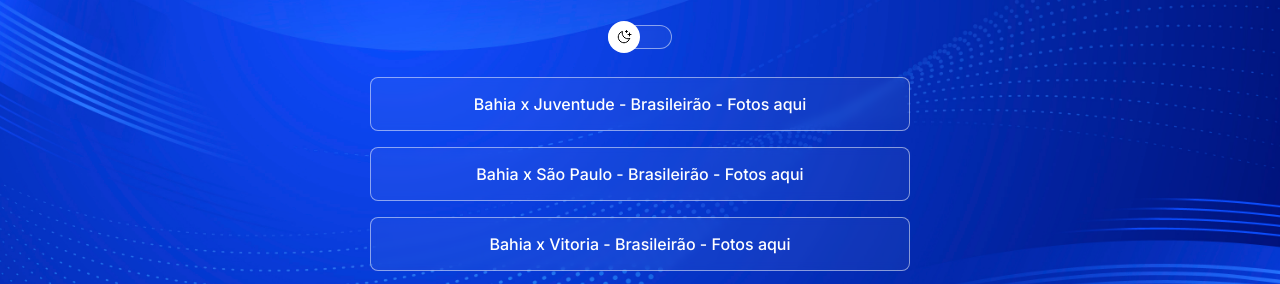
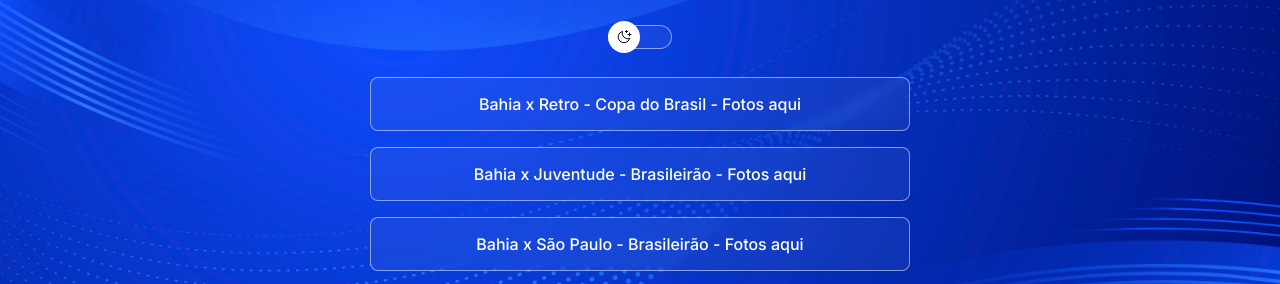
Before and after one commit to marciorso20/comunidadedobahia, a website: page index.html in a window 1280 px wide. Shown: the part 231-515 px from the top of the page. Drawn offline with nearby package versions, Linux system fonts and the light colour scheme.

Commit message:
Update index.html

```diff
--- a/index.html
+++ b/index.html
@@ -30,6 +30,9 @@
       </div>
 
       <ul>
+        <li>
+          <a href="https://marcioroberto.fotop.com.br/fotos/eventos/index/evento/186210">Bahia x Retro - Copa do Brasil - Fotos aqui</a>
+        </li>
         <li>
           <a href="https://marcioroberto.fotop.com.br/fotos/eventos/index/evento/185284?_gl=1*16pxo40*_gcl_au*MjYwMDkxNjAxLjE3NDcxNzYyNzEuNzMwNDQ5MjgzLjE3NTM0NTU4NzEuMTc1MzQ1NTg3MQ..">Bahia x Juventude - Brasileirão - Fotos aqui</a>
         </li>
```
